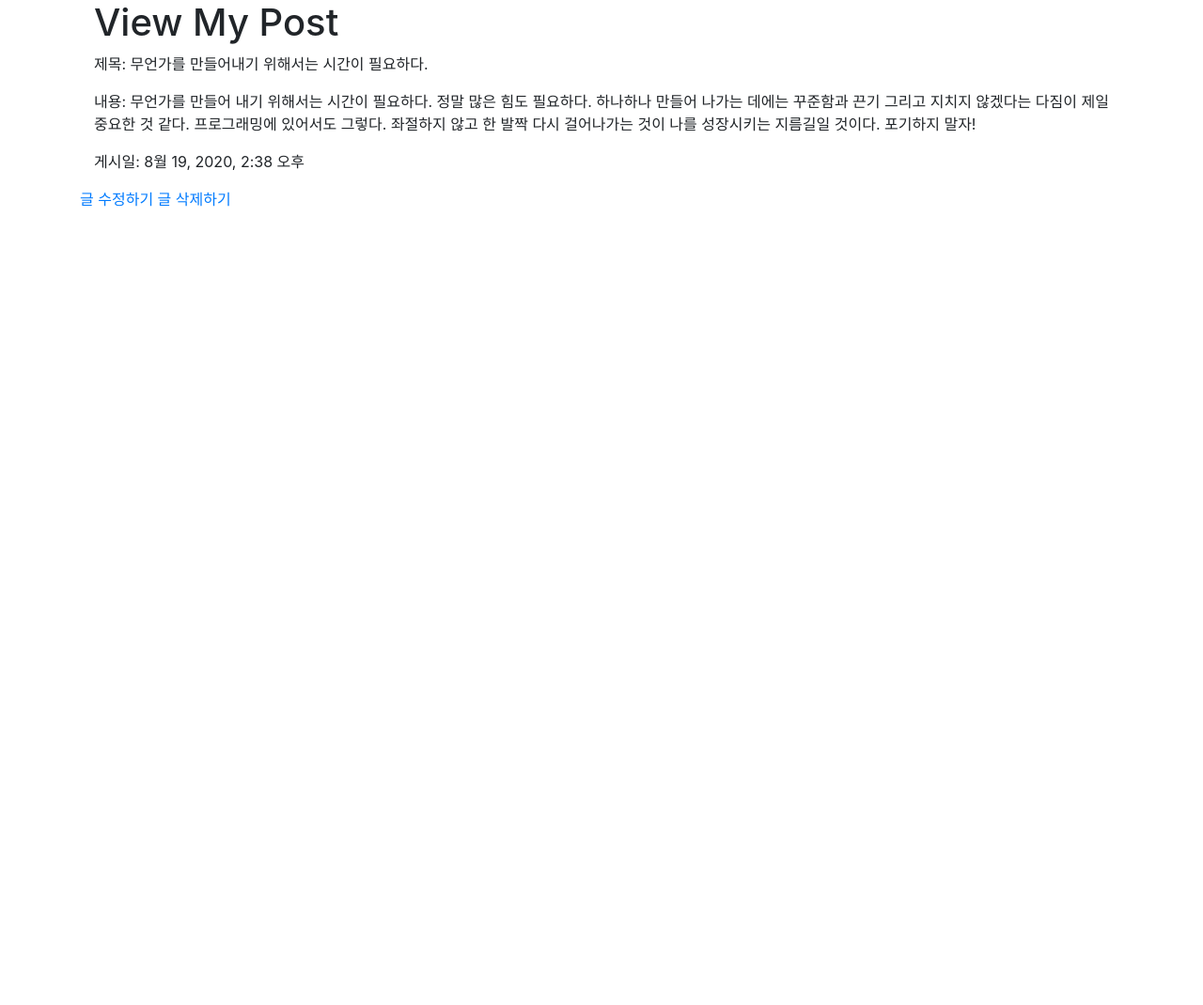
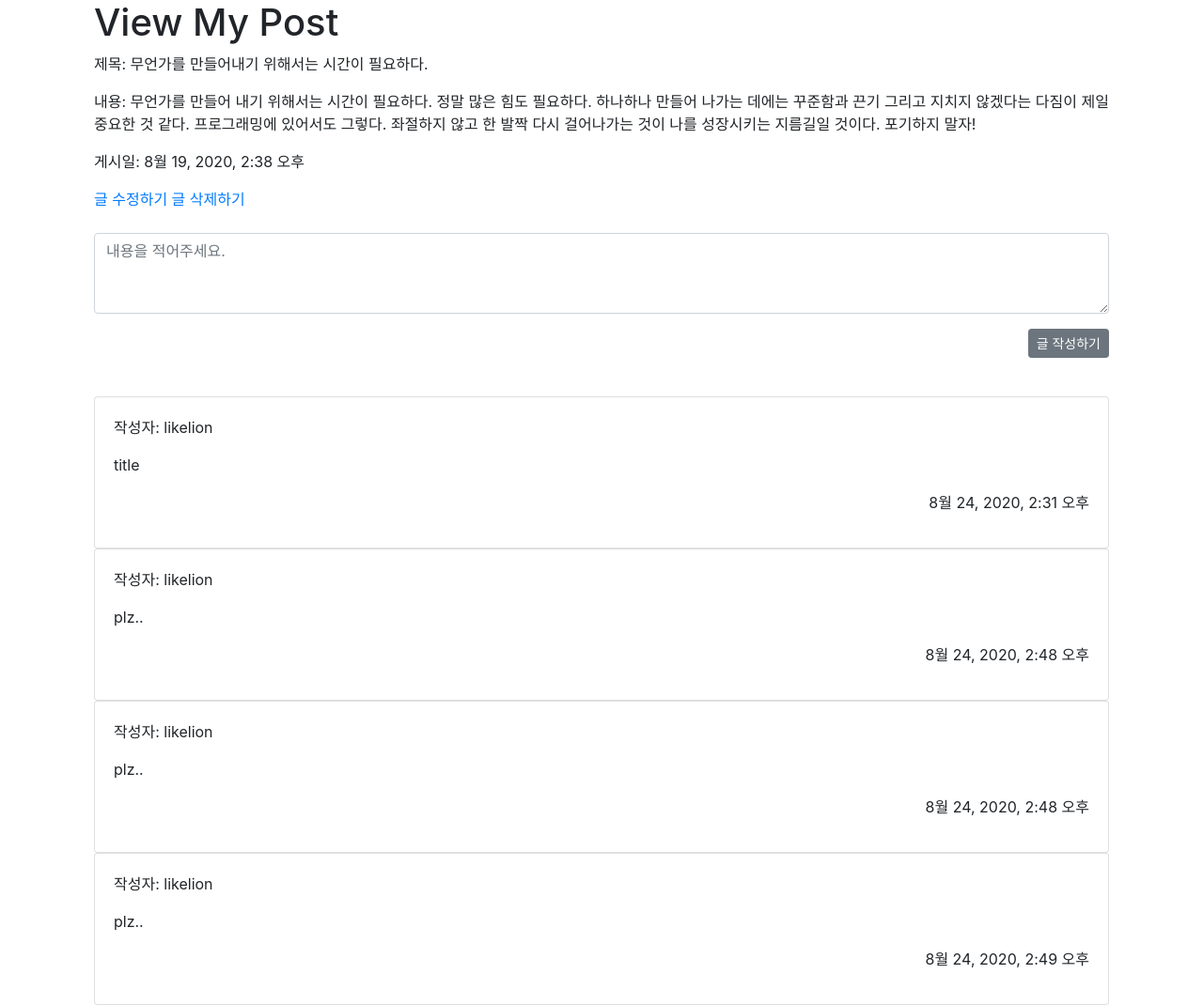
Before and after one commit to blueprinte/worklion-django10, a Django app: page /post/1/ in a window 1280 px wide. Shown: the part 56-1126 px from the top of the page at 94% size. Before the commit the page ends 276 px from the top, so only its background shows below. Run offline with Django 3.2, Linux system fonts and the light colour scheme; data comes from the database, SQL or seed files in the repository; both versions use the stored data as it was after the commit; some libraries are stand-ins or nearby versions.

Commit message:
django 08-1

```diff
--- a/post/admin.py
+++ b/post/admin.py
@@ -1,6 +1,7 @@
 from django.contrib import admin
-from .models import Post
+from .models import Post, Comment
 
 # Register your models here.
 
 admin.site.register(Post)
+admin.site.register(Comment)
--- a/post/models.py
+++ b/post/models.py
@@ -1,4 +1,5 @@
 from django.db import models
+from django.contrib.auth.models import User
 
 # Create your models here.
 
@@ -10,3 +11,9 @@ class Post(models.Model):
 
     def __str__(self):
         return f'{self.title}'
+
+class Comment(models.Model):
+    user = models.ForeignKey(User, on_delete=models.CASCADE, null=True)
+    post = models.ForeignKey(Post, on_delete=models.CASCADE, null=True)
+    content = models.CharField(max_length=100)
+    created_at = models.DateTimeField(auto_now_add=True)
--- a/post/templates/detail.html
+++ b/post/templates/detail.html
@@ -5,7 +5,34 @@
         <p>제목: {{ post.title }}</p>
         <p>내용: {{ post.content }}</p>
         <p>게시일: {{ post.created_at }}</p>
-</div>
 <a href="{% url 'post:edit' post.id %}">글 수정하기</a>
 <a href="{% url 'post:delete' post.id %}">글 삭제하기</a>
+</div>
+
+<br>
+
+<div class="container">
+<form action="{% url 'post:commentcreate' post.id %}" method="POST">
+{% csrf_token %}
+    <div class="form-group">
+        <textarea class="form-control" rows="3" placeholder="내용을 적어주세요." name="content"></textarea>
+    </div>
+    <input type="hidden" value="{{ post.id }}" name="post_id">
+    <button type="submit" class="btn btn-secondary btn-sm" style="float:right">글 작성하기</button>
+</form>
+</div>
+<br>
+<br>
+<br>
+<div class="container">
+{% for comment in comment %}
+    <div class="card">
+        <div class="card-body">
+            <p>작성자: {{comment.user}}</p>
+            <p>{{comment.content}}</p>
+            <p style="float:right;">{{comment.created_at}}</p>
+        </div>
+    </div>
+{% endfor %}
+</div>
 {% endblock %}
--- a/post/urls.py
+++ b/post/urls.py
@@ -11,4 +11,5 @@ urlpatterns = [
 	path('<int:post_id>/edit/', views.edit, name='edit'),
 	path('<int:post_id>/update/', views.update, name='update'),
 	path('<int:post_id>/delete/', views.delete, name='delete'),
+	path('commentcreate/<int:post_id>/', views.commentcreate, name='commentcreate'),
 ]
--- a/post/views.py
+++ b/post/views.py
@@ -1,7 +1,10 @@
 from django.shortcuts import render, redirect
 from django.http import HttpResponse
-from .models import Post
+from .models import Post, Comment
 from django.utils import timezone
+from django.contrib.auth.models import User
+from django.contrib import auth
+from django.contrib.auth.decorators import login_required
 
 # Create your views here.
 
@@ -20,8 +23,10 @@ def lists(request):
 
 def detail(request, post_id):
     post = Post.objects.get(id=post_id)
+    comment = Comment.objects.filter(post=post_id)
     context = {
-        'post' : post
+        'post' : post,
+        'comment' : comment
     }
     return render(request, 'detail.html', context)
 
@@ -52,3 +57,12 @@ def delete(request, post_id):
     post = Post.objects.get(id=post_id)
     post.delete()
     return redirect('post:lists')
+
+@login_required
+def commentcreate(request, post_id):
+    user = request.user
+    post_id = post_id
+    content = request.POST['content']
+    comment = Comment(user=user, post_id=post_id, content=content, created_at=timezone.now())
+    comment.save()
+    return redirect('post:detail', post_id=post_id)
```
Also changed, not shown: db.sqlite3, post/migrations/0002_comment.py (added).
